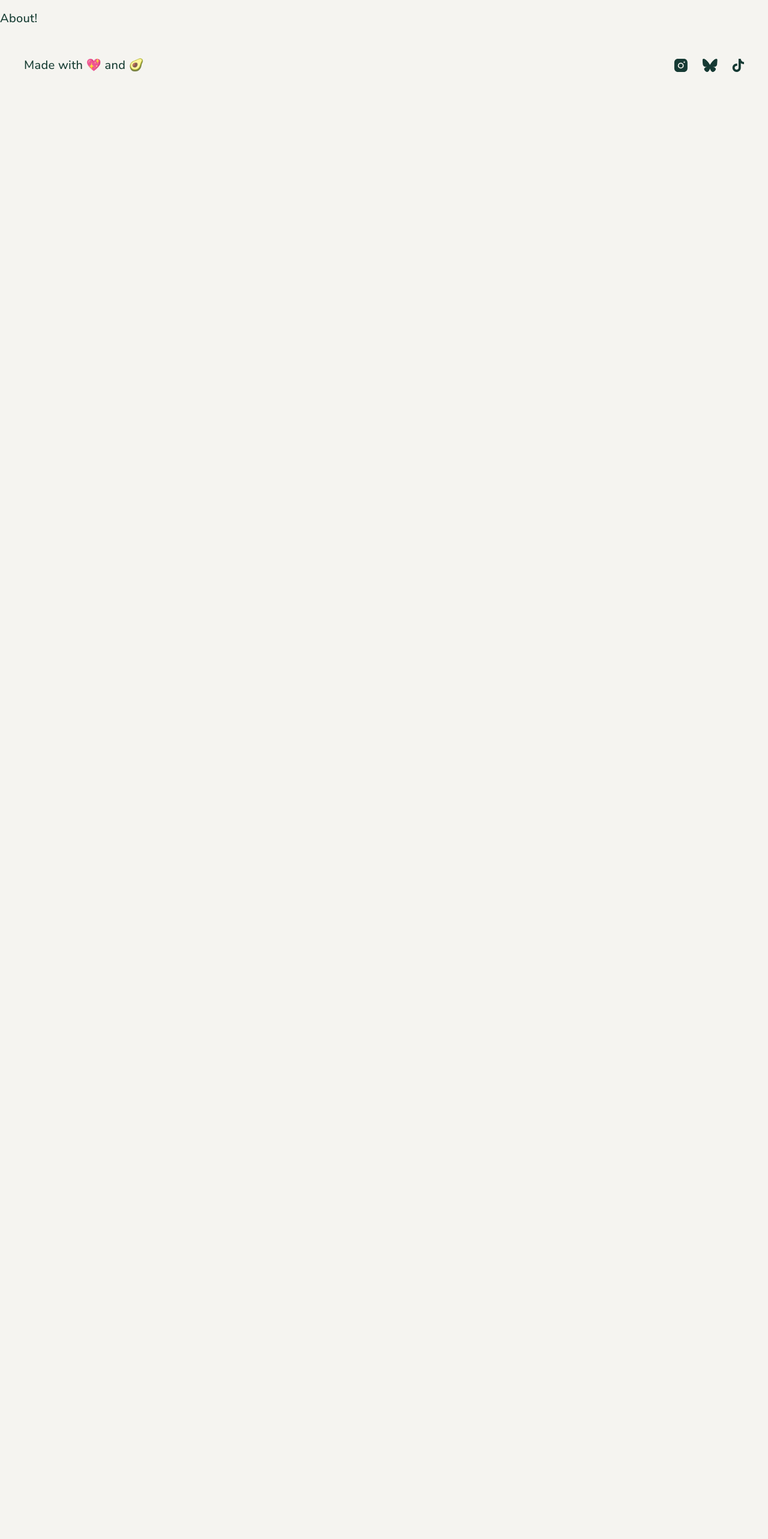
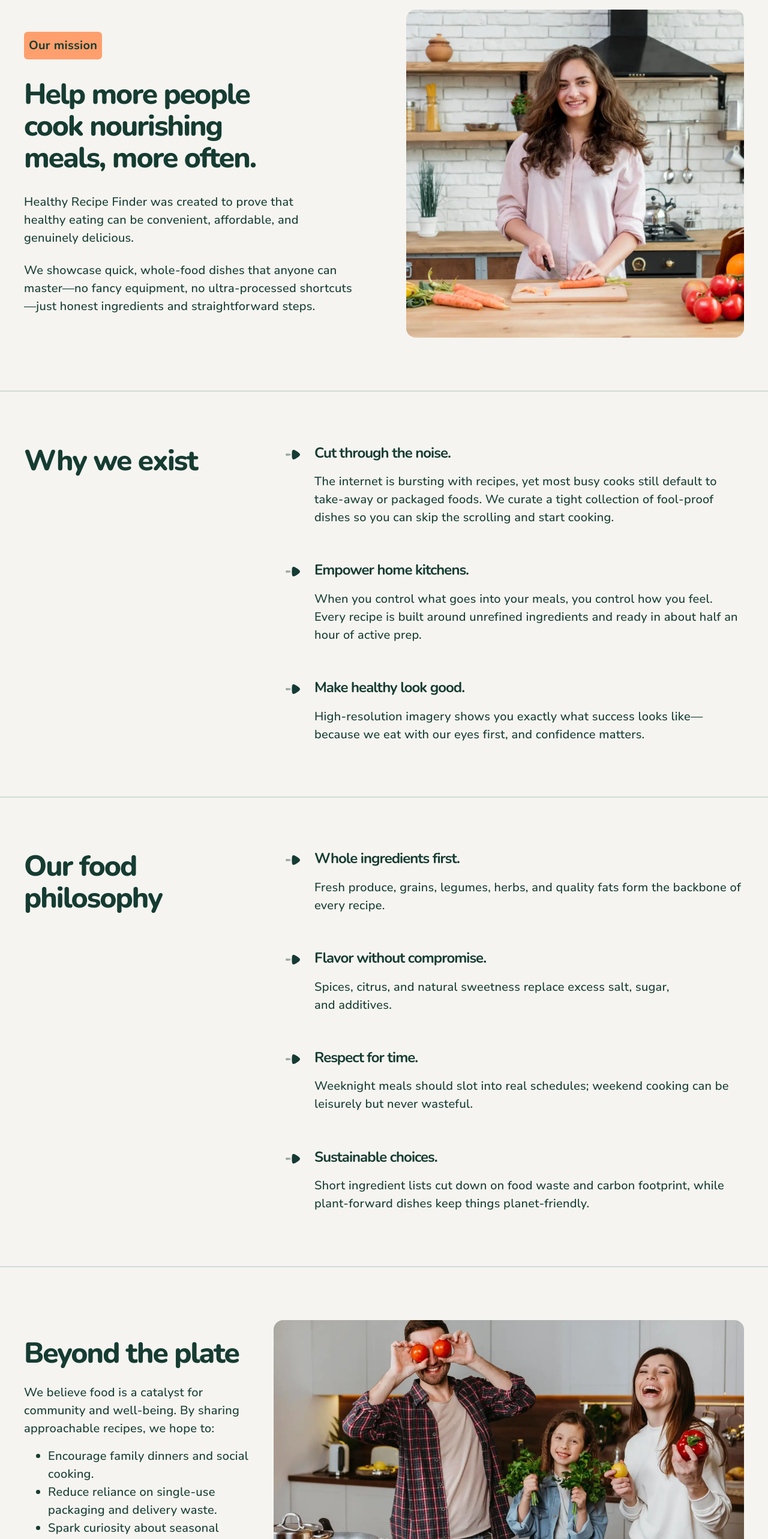
Before and after one commit to AcharaChisomSolomon/recipe-finder-website, a React (Vite) app: page /about in a window 1280 px wide. Shown: the part 140-2706 px from the top of the page at 60% size. Before the commit the page ends 800 px from the top, so only its background shows below. Built offline with nearby package versions, Linux system fonts and the light colour scheme.

Commit message:
feat: Update WidthUtil to use section element; add h4 styles in globalStyles; enhance About page layout and content

```diff
--- a/src/WidthUtil.js
+++ b/src/WidthUtil.js
@@ -1,6 +1,6 @@
 import styled from "@emotion/styled";
 
-export default styled.div`
+export default styled.section`
   max-width: calc(1312 / 16 * 1rem);
   margin: 0 auto;
   padding-inline: clamp(1rem, 3.529vw + -0.324rem, 2.5rem);
--- a/src/globalStyles.js
+++ b/src/globalStyles.js
@@ -155,6 +155,11 @@ export const GlobalStyles = css`
     letter-spacing: -1px;
     font-weight: var(--fw-bold);
   }
+  h4 {
+    font-size: var(--fs-24);
+    font-weight: var(--fw-bold);
+    letter-spacing: -1px;
+  }
 
   /*
     10. Create a root stacking context
--- a/src/pages/About.jsx
+++ b/src/pages/About.jsx
@@ -1,7 +1,276 @@
+import styled from "@emotion/styled";
+import { QUERIES } from "../constants";
+
+import BeyondThePlateLarge from '../assets/images/image-about-beyond-the-plate-large.webp'
+import BeyondThePlateSmall from '../assets/images/image-about-beyond-the-plate-small.webp'
+import OurMissionLarge from '../assets/images/image-about-our-mission-large.webp'
+import OurMissionSmall from '../assets/images/image-about-our-mission-small.webp'
+
+import IconBulletPoint from '../assets/images/icon-bullet-point.svg'
+import SubFooter from "./SubFooter";
+import WidthUtil from "../WidthUtil";
+
 export default function About() {
   return (
-    <>
-      About!
-    </>
+    <main>
+
+      <Hero>
+        <div>
+          <HighLight>Our mission</HighLight>
+          <h2>Help more people cook nourishing meals, more often.</h2>
+          <p>
+            Healthy Recipe Finder was created to prove that healthy eating can be convenient,
+            affordable, and genuinely delicious.
+          </p>
+          <p>
+            We showcase quick, whole-food dishes that anyone can master—no fancy equipment,
+            no ultra-processed shortcuts—just honest ingredients and straightforward steps.
+          </p>
+        </div>
+        <ImageContainer>
+          <img className="small" src={OurMissionSmall} alt="" />
+          <img className="large" src={OurMissionLarge} alt="" />
+        </ImageContainer>
+      </Hero>
+
+      <Divider />
+
+      <Explainers>
+        <div>
+          <h2>Why we exist</h2>
+        </div>
+        <div>
+          <Facts>
+            <FactItem>
+              <FactIconContainer>
+                <img src={IconBulletPoint} alt="" />
+              </FactIconContainer>
+              <FactItemTexts>
+                <h4>Cut through the noise.</h4>
+                <p>
+                  The internet is bursting with recipes,
+                  yet most busy cooks still default to take-away or packaged foods.
+                  We curate a tight collection of fool-proof dishes so you can skip the
+                  scrolling and start cooking.
+                </p>
+              </FactItemTexts>
+            </FactItem>
+            <FactItem>
+              <FactIconContainer>
+                <img src={IconBulletPoint} alt="" />
+              </FactIconContainer>
+              <FactItemTexts>
+                <h4>Empower home kitchens.</h4>
+                <p>
+                  When you control what goes into your meals, you control how you feel.
+                  Every recipe is built around unrefined ingredients and ready in about half
+                  an hour of active prep.
+                </p>
+              </FactItemTexts>
+            </FactItem>
+            <FactItem>
+              <FactIconContainer>
+                <img src={IconBulletPoint} alt="" />
+              </FactIconContainer>
+              <FactItemTexts>
+                <h4>Make healthy look good.</h4>
+                <p>
+                  High-resolution imagery shows you exactly what success looks like—because
+                  we eat with our eyes first, and confidence matters.
+                </p>
+              </FactItemTexts>
+            </FactItem>
+          </Facts>
+        </div>
+      </Explainers>
+
+      <Divider />
+
+      <Explainers>
+        <div>
+          <h2>Our food philosophy</h2>
+        </div>
+        <div>
+          <Facts>
+            <FactItem>
+              <FactIconContainer>
+                <img src={IconBulletPoint} alt="" />
+              </FactIconContainer>
+              <FactItemTexts>
+                <h4>Whole ingredients first.</h4>
+                <p>
+                  Fresh produce, grains, legumes, herbs,
+                  and quality fats form the backbone of every recipe.
+                </p>
+              </FactItemTexts>
+            </FactItem>
+            <FactItem>
+              <FactIconContainer>
+                <img src={IconBulletPoint} alt="" />
+              </FactIconContainer>
+              <FactItemTexts>
+                <h4>Flavor without compromise.</h4>
+                <p>
+                  Spices, citrus, and natural sweetness replace excess salt, sugar, and additives.
+                </p>
+              </FactItemTexts>
+            </FactItem>
+            <FactItem>
+              <FactIconContainer>
+                <img src={IconBulletPoint} alt="" />
+              </FactIconContainer>
+              <FactItemTexts>
+                <h4>Respect for time.</h4>
+                <p>
+                  Weeknight meals should slot into real schedules;
+                  weekend cooking can be leisurely but never wasteful.
+                </p>
+              </FactItemTexts>
+            </FactItem>
+            <FactItem>
+              <FactIconContainer>
+                <img src={IconBulletPoint} alt="" />
+              </FactIconContainer>
+              <FactItemTexts>
+                <h4>Sustainable choices.</h4>
+                <p>
+                  Short ingredient lists cut down on food waste and carbon footprint,
+                  while plant-forward dishes keep things planet-friendly.
+                </p>
+              </FactItemTexts>
+            </FactItem>
+          </Facts>
+        </div>
+      </Explainers>
+
+      <Divider />
+
+      <Beyond>
+        <div>
+          <h2>Beyond the plate</h2>
+          <p>
+            We believe food is a catalyst for community and well-being.
+            By sharing approachable recipes, we hope to:
+          </p>
+          <ul>
+            <li>Encourage family dinners and social cooking.</li>
+            <li>Reduce reliance on single-use packaging and delivery waste.</li>
+            <li>Spark curiosity about seasonal produce and local agriculture.</li>
+          </ul>
+        </div>
+        <ImageContainer>
+          <img className="small" src={BeyondThePlateSmall} alt="" />
+          <img className="large" src={BeyondThePlateLarge} alt="" />
+        </ImageContainer>
+      </Beyond>
+
+      <WidthUtil>
+        <SubFooter />
+      </WidthUtil>
+
+    </main>
   )
 }
+
+const Hero = styled(WidthUtil)`
+  display: grid;
+  gap: clamp(3rem, 3.81vw + 1.571rem, 5rem);
+
+  p:first-of-type {
+    margin-block: var(--spacing-0400) var(--spacing-0300);
+  }
+
+  @media ${QUERIES.laptopAndLarger} {
+    grid-template-columns: 1fr 1fr;
+    align-items: center;
+  }
+
+`;
+
+const HighLight = styled.span`
+  display: inline-block;
+  background-color: var(--orange-500);
+  border-radius: var(--radius-0006);
+  padding: var(--spacing-0100);
+  font-weight: var(--fw-bold);
+  font-family: var(--font-primary);
+  margin-block-end: var(--spacing-0400);
+`;
+
+const Explainers = styled(WidthUtil)`
+  display: grid;
+  gap: var(--spacing-0600);
+
+  @media ${QUERIES.laptopAndLarger} {
+    grid-template-columns: 1fr 2fr;
+  }
+`;
+
+const Facts = styled.ul`
+  list-style: none;
+  padding: 0;
+  display: flex;
+  flex-direction: column;
+  gap: clamp(2.5rem, 2.857vw + 1.429rem, 4rem);
+`;
+
+const FactItem = styled.li`
+  display: flex;
+  gap: var(--spacing-0250);
+`;
+
+const FactIconContainer = styled.div`
+  flex-shrink: 0;
+  width: 32px;
+  height: 32px;
+  display: flex;
+  justify-content: center;
+  align-items: center;
+`;
+
+const FactItemTexts = styled.div`
+  display: flex;
+  flex-direction: column;
+  gap: var(--spacing-0250);
+`;
+
+const Beyond = styled(WidthUtil)`
+  margin-block-end: clamp(3rem, 5.714vw + 0.857rem, 6rem);
+  display: grid;
+  gap: var(--spacing-0300);
+
+  p {
+    margin-block: var(--spacing-0300) var(--spacing-0200);
+  }
+
+  @media ${QUERIES.laptopAndLarger} {
+    grid-template-columns: 1fr 2fr;
+    align-items: center;
+  }
+`;
+
+const Divider = styled.hr`
+  border: none;
+  height: 2px;
+  background-color: var(--neutral-300);
+  margin-block: clamp(3.5rem, 4.762vw + 1.714rem, 6rem);
+`;
+
+const ImageContainer = styled.div`
+  border-radius: var(--radius-0016);
+  overflow: hidden;
+
+  .large {
+    display: none;
+  }
+
+  @media ${QUERIES.tabletAndLarger} {
+    .small {
+      display: none;
+    }
+
+    .large {
+      display: block;
+    }
+  }
+`;
--- a/src/pages/Home.jsx
+++ b/src/pages/Home.jsx
@@ -1,5 +1,4 @@
 import styled from "@emotion/styled"
-import { Link } from "react-router-dom";
 import { QUERIES } from "../constants";
 import SubFooter from "./SubFooter";
 import LinkButton from "../LinkButton";
```
